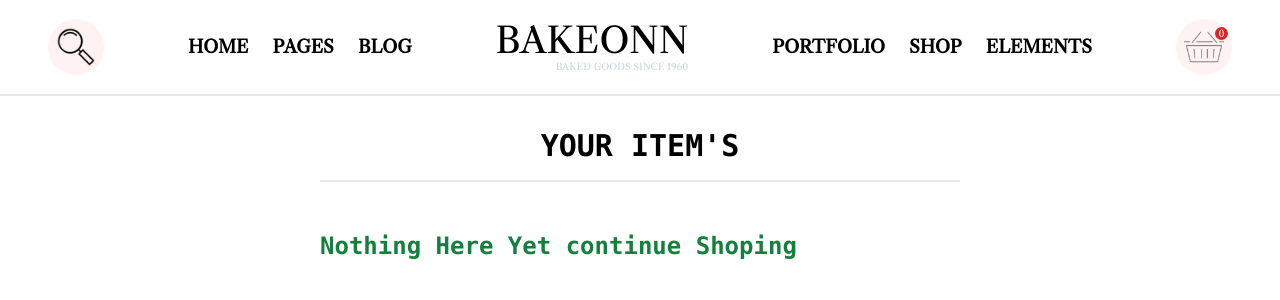
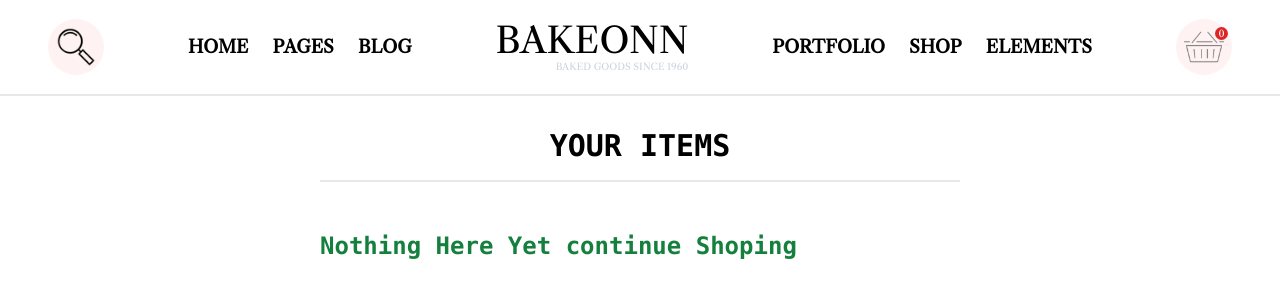
Before and after one commit to iGauravSingh/bakeryshopfrontend, a Next.js app: page /cart in a window 1280 px wide. Shown: the top 300 px of the page. Built offline with nearby package versions, Linux system fonts and the light colour scheme; a web font is replaced by a local one.

Commit message:
another try

```diff
--- a/app/components/cartData/CartData.jsx
+++ b/app/components/cartData/CartData.jsx
@@ -16,7 +16,7 @@ export default function CartData() {
     return (
         <div className='text-2xl px-4 md:px-[20rem] font-mono'>
           <div>
-            <h2 className='font-bold text-2xl md:text-3xl text-center mb-12 mt-8 pb-4 border-b-2'>YOUR ITEM'S</h2>
+            <h2 className='font-bold text-2xl md:text-3xl text-center mb-12 mt-8 pb-4 border-b-2'>YOUR ITEMS</h2>
             <div>
               {shop?.length === 0 ?
               <h2 className='font-bold text-2xl text-green-700'>Nothing Here Yet continue Shoping</h2>
```
